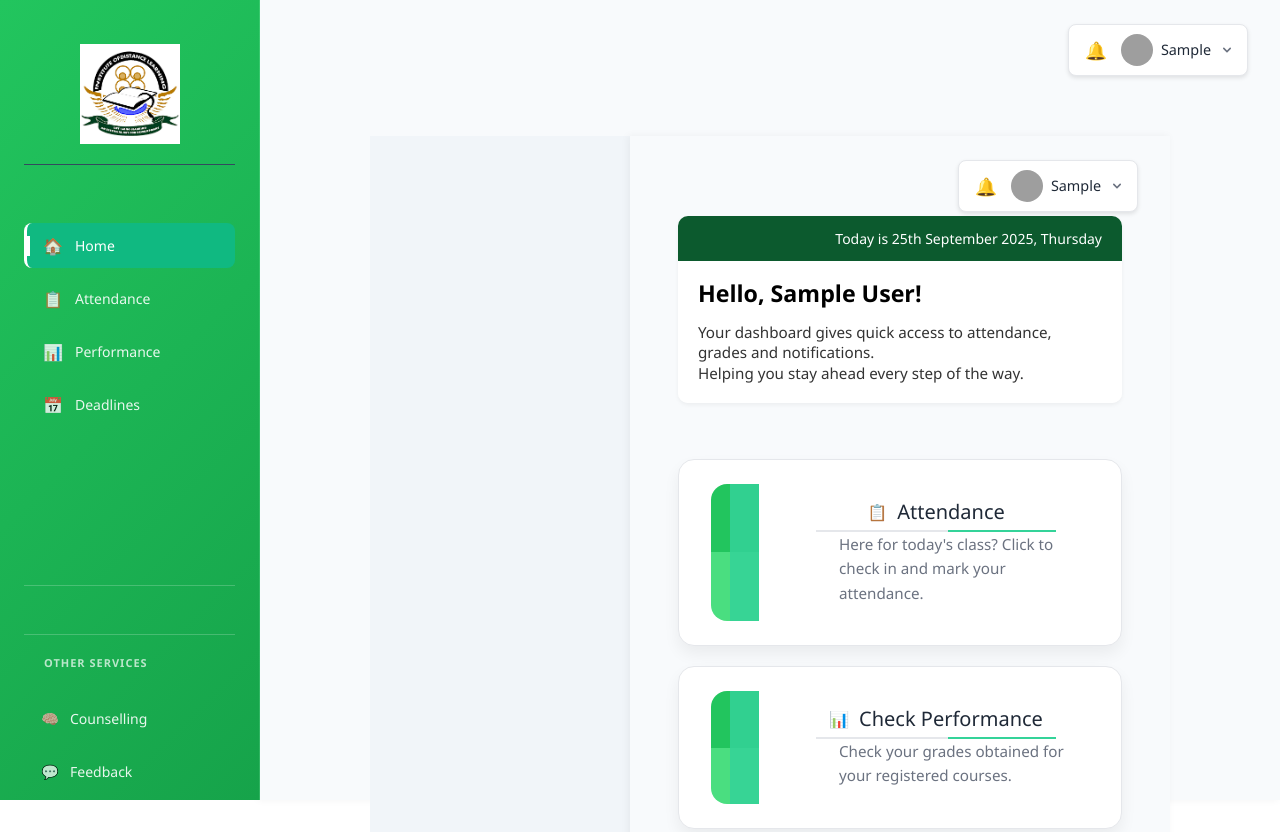
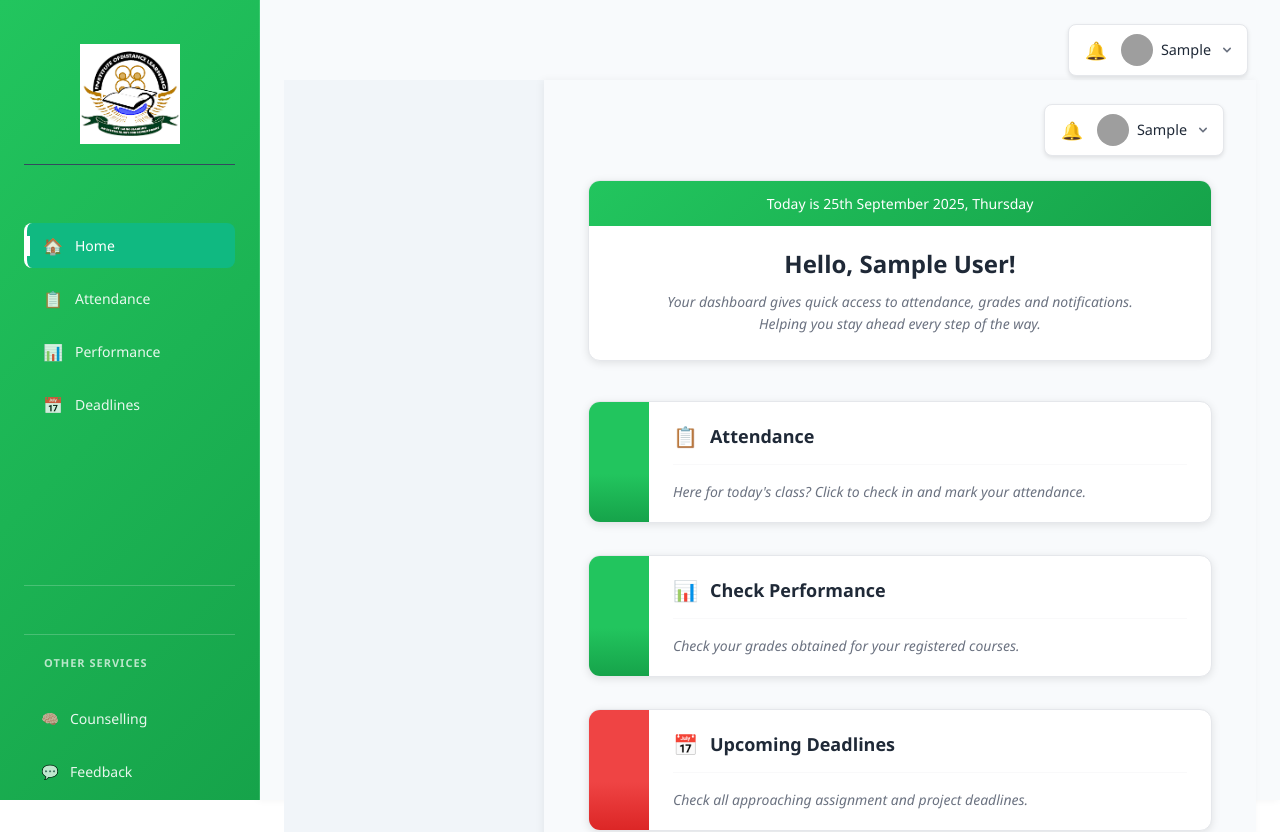
Before and after one commit to mensahsandra/spmproject_frontend, a React (Vite) app: page /student/dashboard in a window 1280 px wide. Shown: the top 832 px of the page. Built offline with nearby package versions, Linux system fonts and the light colour scheme; no server answers; sample sign-in values are in the browser's storage; grey boxes are pictures that could not be loaded.

Commit message:
fix: create exact replica of intended dashboard design with custom components and precise styling

```diff
--- a/src/components/Dashboard/DashboardLayout.tsx
+++ b/src/components/Dashboard/DashboardLayout.tsx
@@ -21,10 +21,7 @@ const DashboardLayout: React.FC<DashboardLayoutProps> = ({ children, showGreetin
         <div className="header-section">
           <ProfileDropdown />
         </div>
-        {displayGreeting && <GreetingSection />}
-        <div className="dashboard-panels">
-          {children}
-        </div>
+        {children}
       </main>
     </div>
   );
--- /dev/null
+++ b/src/components/Dashboard/ExactDashboardCard.tsx
@@ -0,0 +1,44 @@
+import React from 'react';
+import { useNavigate } from 'react-router-dom';
+
+interface ExactDashboardCardProps {
+  title: string;
+  description: string;
+  icon: string;
+  color: 'green' | 'red';
+  navigateTo: string;
+}
+
+const ExactDashboardCard: React.FC<ExactDashboardCardProps> = ({
+  title,
+  description,
+  icon,
+  color,
+  navigateTo
+}) => {
+  const navigate = useNavigate();
+
+  const handleClick = () => {
+    navigate(navigateTo);
+  };
+
+  return (
+    <div
+      className="exact-dashboard-card"
+      onClick={handleClick}
+      style={{ cursor: 'pointer' }}
+    >
+      <div className={`exact-card-left-bar ${color}`}></div>
+      <div className="exact-card-content">
+        <div className="exact-card-header">
+          <span className="exact-card-icon">{icon}</span>
+          <h3 className="exact-card-title">{title}</h3>
+        </div>
+        <hr className="exact-card-divider" />
+        <p className="exact-card-description">{description}</p>
+      </div>
+    </div>
+  );
+};
+
+export default ExactDashboardCard;
--- /dev/null
+++ b/src/components/Dashboard/ExactGreetingCard.tsx
@@ -0,0 +1,51 @@
+import React, { useEffect, useState } from 'react';
+import { getUser } from '../../utils/auth';
+
+const ExactGreetingCard: React.FC = () => {
+    const [now, setNow] = useState(new Date());
+    const [displayName, setDisplayName] = useState<string>('');
+
+    useEffect(() => {
+        const u: any = getUser() || {};
+        const honor = (u.honorific || '').trim();
+        const first = (u.firstName || '').trim();
+        const last = (u.lastName || '').trim();
+        const full = (u.name || '').trim();
+        const base = [honor, first || full.split(' ')[0] || '', last || (full.split(' ').slice(-1)[0] || '')]
+            .filter(Boolean)
+            .join(' ')
+            .trim();
+        setDisplayName(base || 'Ransford Yeboah');
+    }, []);
+
+    useEffect(() => {
+        const id = setInterval(() => setNow(new Date()), 60 * 1000);
+        return () => clearInterval(id);
+    }, []);
+
+    const month = now.toLocaleString('en-US', { month: 'long' });
+    const weekday = now.toLocaleString('en-US', { weekday: 'long' });
+    const day = now.getDate();
+    const year = now.getFullYear();
+
+    const ordinal = (n: number) => {
+        const s = ["th", "st", "nd", "rd"];
+        const v = n % 100;
+        return n + (s[(v - 20) % 10] || s[v] || s[0]);
+    };
+
+    return (
+        <div className="exact-greeting-card">
+            <div className="exact-greeting-header">
+                Today is {ordinal(day)} {month} {year}, {weekday}
+            </div>
+            <div className="exact-greeting-content">
+                <h2>Hello, {displayName}!</h2>
+                <p>Your dashboard gives quick access to attendance, grades and notifications.<br/>
+                Helping you stay ahead every step of the way.</p>
+            </div>
+        </div>
+    );
+};
+
+export default ExactGreetingCard;
--- a/src/css/dashboard.css
+++ b/src/css/dashboard.css
@@ -1017,5 +1017,131 @@ body {
     font-style: italic;
 }
 
+/* Exact Dashboard Card Styles - Perfect Replica */
+.exact-dashboard-card {
+    background: white;
+    border-radius: 12px;
+    box-shadow: 0 2px 8px rgba(0, 0, 0, 0.1);
+    border: 1px solid #e5e7eb;
+    display: flex;
+    overflow: hidden;
+    transition: all 0.2s ease;
+    margin-bottom: 16px;
+    width: 100%;
+    max-width: 800px;
+}
+
+.exact-dashboard-card:hover {
+    box-shadow: 0 4px 12px rgba(0, 0, 0, 0.15);
+    transform: translateY(-1px);
+}
+
+.exact-card-left-bar {
+    width: 60px;
+    min-width: 60px;
+    display: flex;
+    flex-direction: column;
+}
+
+.exact-card-left-bar.green {
+    background: linear-gradient(to bottom, #22c55e 0%, #22c55e 60%, #16a34a 100%);
+}
+
+.exact-card-left-bar.red {
+    background: linear-gradient(to bottom, #ef4444 0%, #ef4444 60%, #dc2626 100%);
+}
+
+.exact-card-content {
+    flex: 1;
+    padding: 20px 24px;
+}
+
+.exact-card-header {
+    display: flex;
+    align-items: center;
+    gap: 12px;
+    margin-bottom: 12px;
+}
+
+.exact-card-icon {
+    font-size: 20px;
+    color: #6b7280;
+}
+
+.exact-card-title {
+    font-size: 18px;
+    font-weight: 600;
+    color: #1f2937;
+    margin: 0;
+}
+
+.exact-card-divider {
+    border: none;
+    height: 1px;
+    background: #e5e7eb;
+    margin: 12px 0 16px 0;
+}
+
+.exact-card-description {
+    font-size: 14px;
+    color: #6b7280;
+    margin: 0;
+    line-height: 1.5;
+    font-style: italic;
+}
+
+/* Exact Greeting Card Styles */
+.exact-greeting-card {
+    background: white;
+    border-radius: 12px;
+    box-shadow: 0 2px 8px rgba(0, 0, 0, 0.1);
+    border: 1px solid #e5e7eb;
+    margin: 0 0 24px 0;
+    overflow: hidden;
+    width: 100%;
+    max-width: 800px;
+}
+
+.exact-greeting-header {
+    background: linear-gradient(135deg, #22c55e 0%, #16a34a 100%);
+    color: white;
+    padding: 12px 20px;
+    text-align: center;
+    font-size: 14px;
+    font-weight: 500;
+}
+
+.exact-greeting-content {
+    padding: 24px 20px;
+    text-align: center;
+}
+
+.exact-greeting-content h2 {
+    margin: 0 0 12px 0;
+    font-size: 24px;
+    font-weight: 600;
+    color: #1f2937;
+}
+
+.exact-greeting-content p {
+    margin: 0;
+    font-size: 14px;
+    line-height: 1.6;
+    color: #6b7280;
+    font-style: italic;
+}
+
+/* Exact Dashboard Layout */
+.exact-dashboard-container {
+    display: flex;
+    flex-direction: column;
+    align-items: center;
+    gap: 16px;
+    width: 100%;
+    max-width: 800px;
+    margin: 0 auto;
+    padding: 20px;
+}
+
 /* Slightly larger panel radius and shadow for card look */
 .panel-card { border-radius: 16px !important; box-shadow: 0 8px 16px rgba(0,0,0,0.06) !important; }
--- a/src/pages/Dashboard.tsx
+++ b/src/pages/Dashboard.tsx
@@ -1,29 +1,34 @@
 import React from 'react';
-import Panel from '../components/Dashboard/Panel';
+import ExactDashboardCard from '../components/Dashboard/ExactDashboardCard';
+import ExactGreetingCard from '../components/Dashboard/ExactGreetingCard';
 import DashboardLayout from '../components/Dashboard/DashboardLayout';
 import '../css/dashboard.css';
 
 const DashboardPage: React.FC = () => {
     return (
-        <DashboardLayout showGreeting>
-            <div className="panels">
-                <Panel
+        <DashboardLayout>
+            <div className="exact-dashboard-container">
+                <ExactGreetingCard />
+                <ExactDashboardCard
                     title="Attendance"
                     description="Here for today's class? Click to check in and mark your attendance."
-                    endpoint="/api/attendance"
                     icon="📋"
+                    color="green"
+                    navigateTo="/student/record-attendance"
                 />
-                <Panel
+                <ExactDashboardCard
                     title="Check Performance"
                     description="Check your grades obtained for your registered courses."
-                    endpoint="/api/performance"
                     icon="📊"
+                    color="green"
+                    navigateTo="/student/select-result"
                 />
-                <Panel
+                <ExactDashboardCard
                     title="Upcoming Deadlines"
                     description="Check all approaching assignment and project deadlines."
-                    endpoint="/api/deadlines"
                     icon="📅"
+                    color="red"
+                    navigateTo="/student/notifications?tab=deadlines"
                 />
             </div>
         </DashboardLayout>
```
